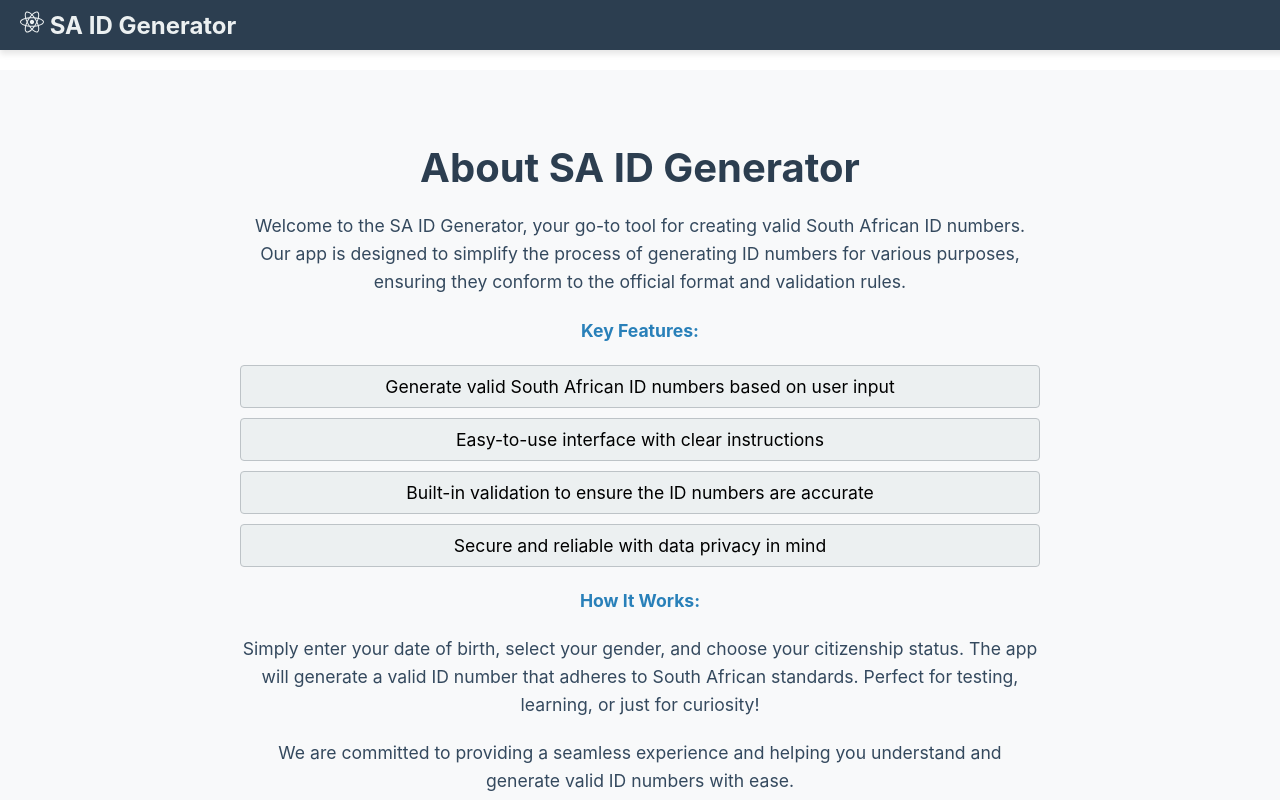
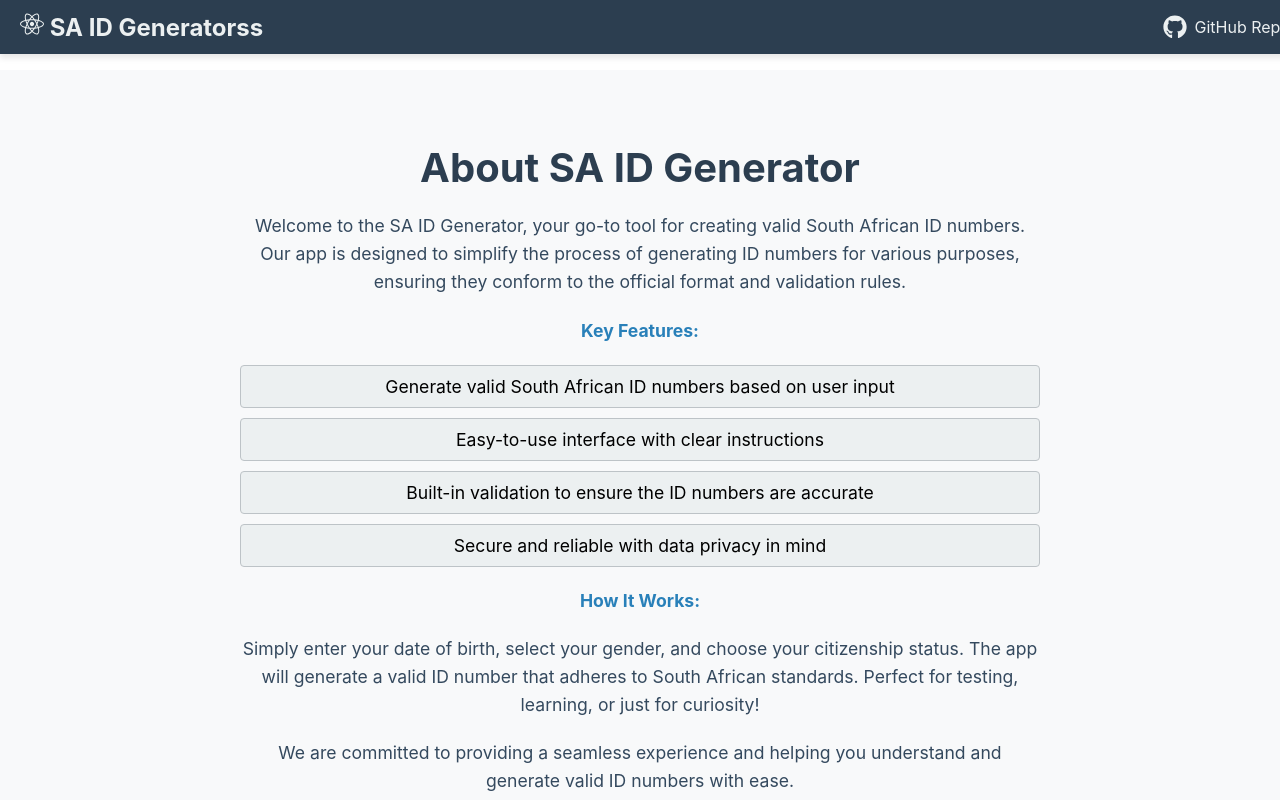
Before and after one commit to MandlaHlaoli/sa-id-number-generator, a React (Create React App) app: page / in a window 1280 px wide. Shown: the top 800 px of the page. Built offline with nearby package versions, Linux system fonts and the light colour scheme.

Commit message:
Added button in the actionBar section

```diff
--- a/src/components/NavBar.js
+++ b/src/components/NavBar.js
@@ -1,12 +1,21 @@
 import React from "react";
 import "../styles/NavBar.css";
-import { FaReact } from "react-icons/fa";
+import { FaReact, FaGithub } from "react-icons/fa";
 
 function NavBar() {
   return (
     <nav className="navbar">
       <div className="navbar-logo">
-        <FaReact className="logo-icon" /> SA ID Generator
+        <FaReact className="logo-icon" /> SA ID Generatorss
+      </div>
+      <div className="navbar-github">
+        <a
+          href="https://github.com/MandlaHlaoli/sa-id-number-generator"
+          target="_blank"
+          rel="noopener noreferrer"
+        >
+          <FaGithub className="github-icon" /> GitHub Repo
+        </a>
       </div>
     </nav>
   );
--- a/src/styles/NavBar.css
+++ b/src/styles/NavBar.css
@@ -3,7 +3,6 @@
     top: 0;
     width: 100%;
     background-color: #2c3e50;
-    /* Dark background */
     color: #ecf0f1;
     padding: 10px 20px;
     display: flex;
@@ -18,33 +17,31 @@
     font-weight: bold;
 }
 
-.navbar-links {
-    list-style: none;
-    margin: 0;
-    padding: 0;
+.navbar-github {
     display: flex;
-    gap: 15px;
+    align-items: center;
 }
 
-.navbar-links li {
-    display: inline;
-}
-
-.navbar-links a {
+.navbar-github a {
     color: #ecf0f1;
     text-decoration: none;
     font-size: 1em;
+    display: flex;
+    align-items: center;
     padding: 5px 10px;
     border-radius: 4px;
 }
 
-.navbar-links a:hover {
+.navbar-github a:hover {
     background-color: #3498db;
-    /* Hover background color */
     color: #fff;
+}
+
+.github-icon {
+    margin-right: 8px;
+    font-size: 1.5em;
 }
 
 body {
     margin-top: 70px;
-
 }
```
